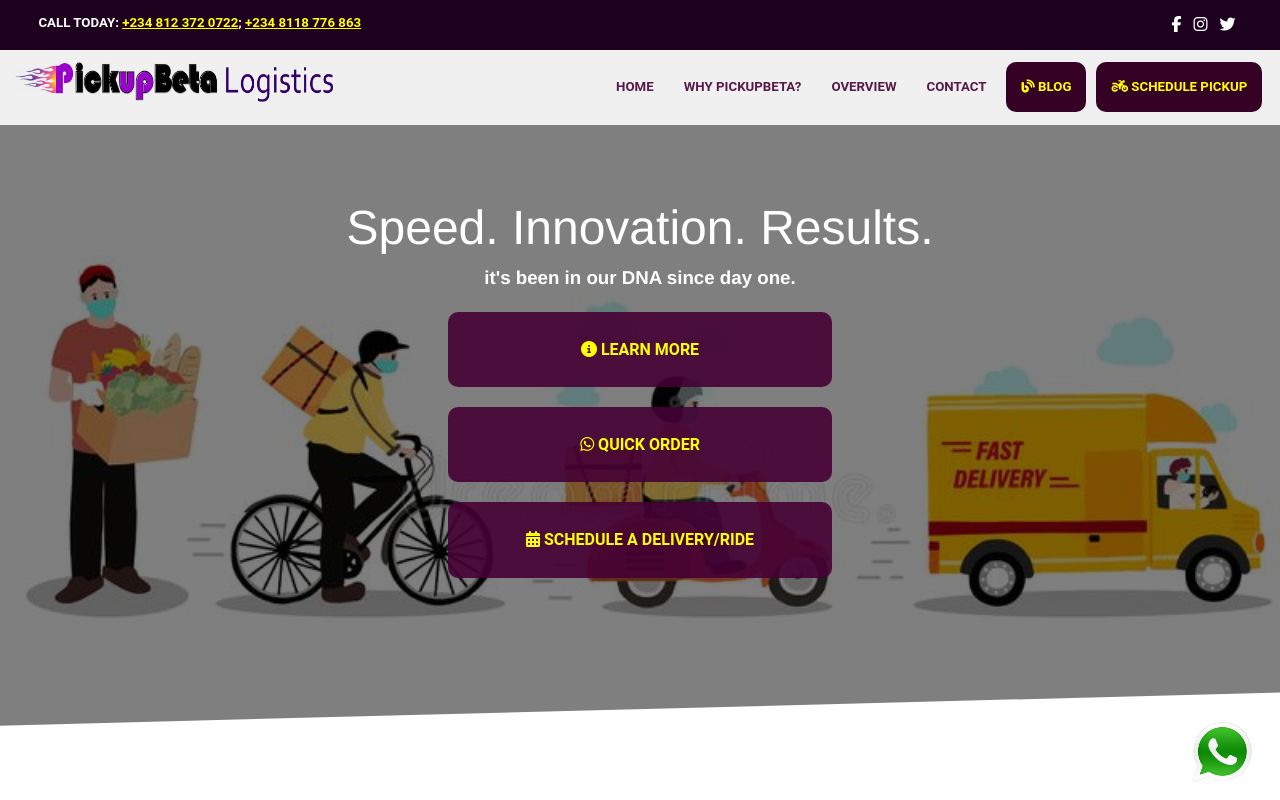
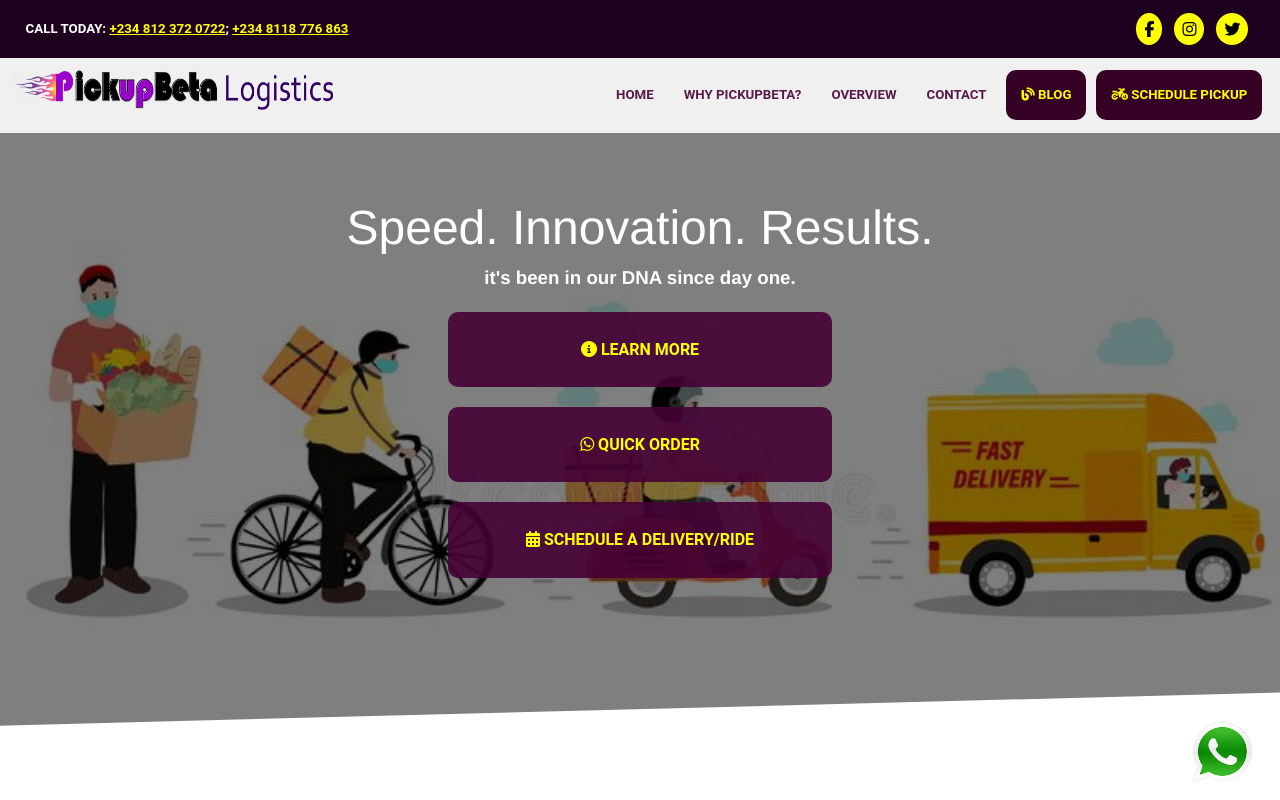
Before and after one commit to Chosen2730/PickUpBeta, a plain HTML site: page index.html in a window 1280 px wide. Shown: the top 800 px of the page. Drawn offline with nearby package versions, Linux system fonts and the light colour scheme.

Commit message:
"changes on the social media icons"

```diff
--- a/style.css
+++ b/style.css
@@ -52,8 +52,14 @@ li{
   display: flex;
 }
 .top-div {
-  padding: 1% 3%;
+  padding: 1% 2%;
   background-color: #1e011f;
+}
+.top-div h5{
+  justify-content: center;
+  align-items: center;
+  text-align: center;
+  padding-top: 2%;
 }
 
 .top-div h5, a {
@@ -81,6 +87,10 @@ li{
 
 .top2 i {
   margin: 0 6px;
+  color: black;
+  border-radius: 100%;
+  background-color: yellow;
+  padding: 8px;
 }
 
 /* NAVIGATION */
@@ -465,8 +475,11 @@ hr {
 }
 
 .foot-icon i {
-  color: #fff;
+  color: black;
   margin: 2px;
+  border-radius: 100%;
+  background-color: yellow;
+  padding: 2%;
 }
 
 .footer-div p {
```
